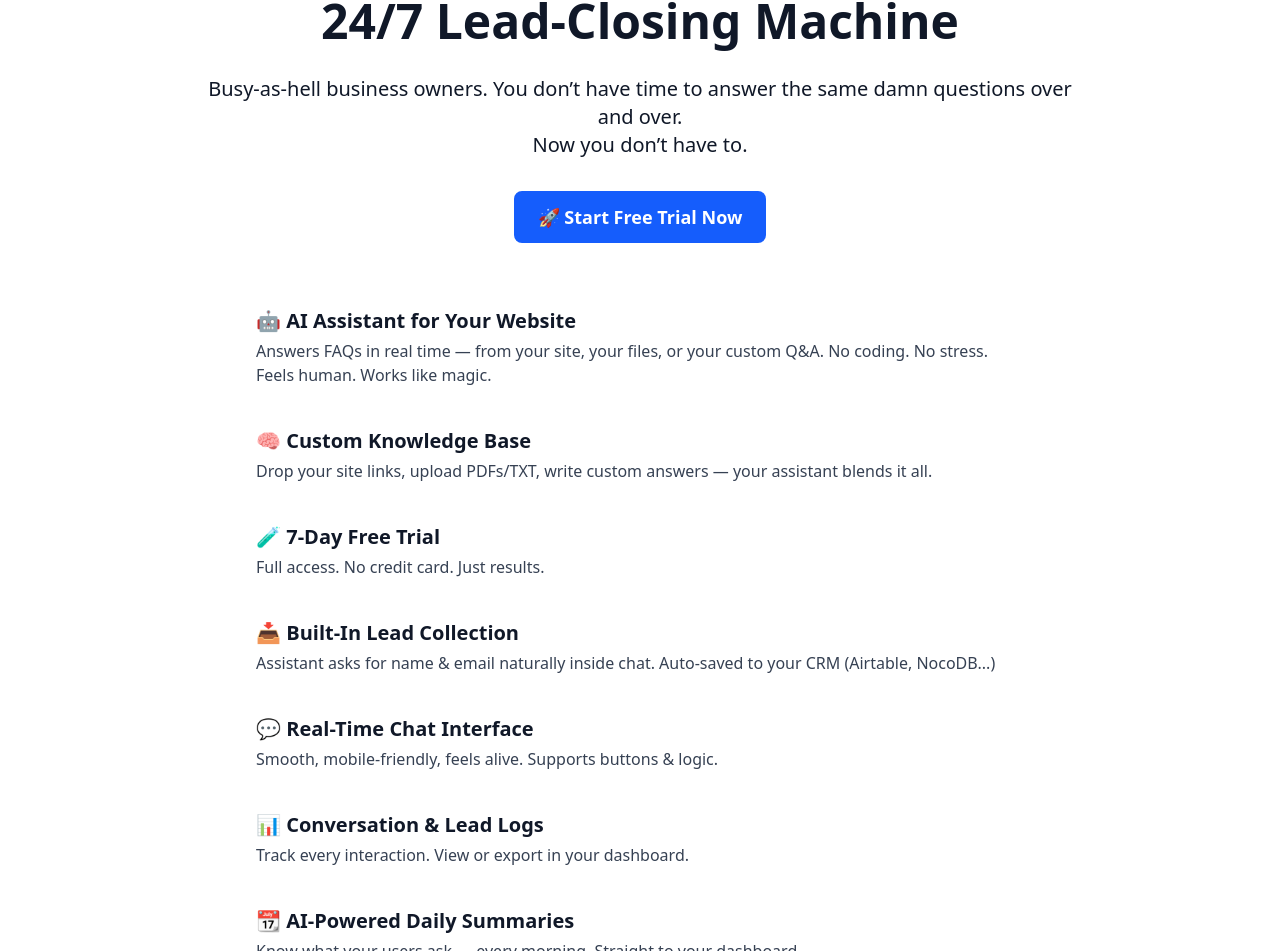
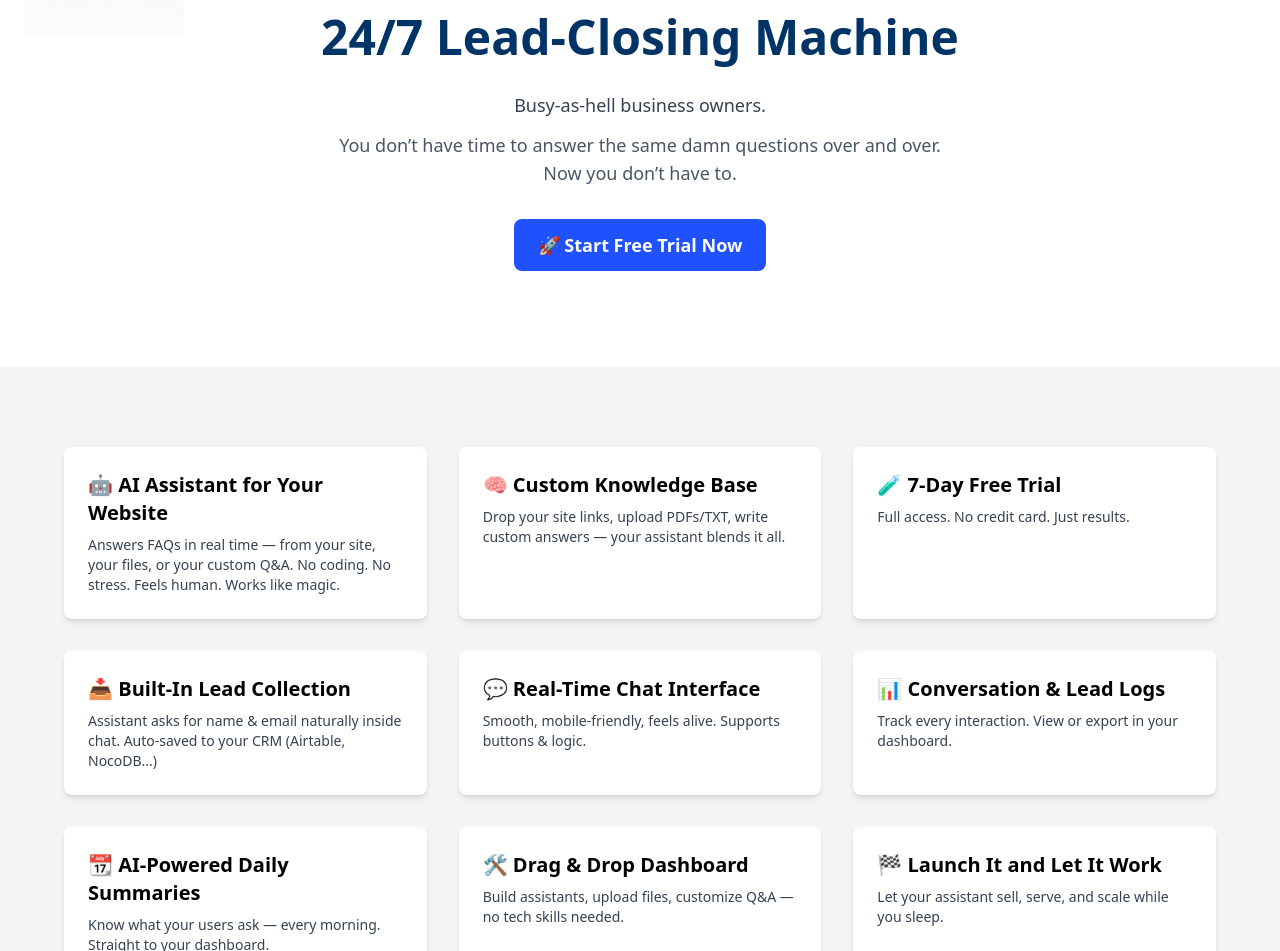
Before and after one commit to DhiatopG/ai-bot-builder, a Next.js app: page / in a window 1280 px wide. Shown: the part 149-1100 px from the top of the page. Built offline with nearby package versions, Linux system fonts and the light colour scheme.

Commit message:
Update homepage design and links

```diff
--- a/src/app/page.tsx
+++ b/src/app/page.tsx
@@ -1,53 +1,122 @@
-'use client';
+'use client'
+
+import Image from 'next/image'
+import Link from 'next/link'
 
 export default function HomePage() {
   return (
-    <main className="bg-white text-gray-900 px-6 py-12 sm:py-20">
-      <div className="max-w-4xl mx-auto text-center">
-        <h1 className="text-4xl sm:text-5xl font-bold mb-6 leading-tight">
-          Turn Your Website into a <br /> 24/7 Lead-Closing Machine
+    <div className="relative">
+      {/* Logo Top Left */}
+      <div className="absolute top-6 left-6">
+        <Image src="/logo.png" alt="In60second Logo" width={160} height={50} />
+      </div>
+
+      {/* Hero Section */}
+      <section className="text-center text-[#003366] py-24 px-6 bg-white">
+        <h1 className="text-4xl md:text-5xl font-bold font-poppins leading-tight mb-6">
+          Turn Your Website into a<br />24/7 Lead-Closing Machine
         </h1>
-        <p className="text-lg sm:text-xl mb-8">
-          Busy-as-hell business owners. You don’t have time to answer the same damn questions over and over.
-          <br /> Now you don’t have to.
+        <p className="text-lg font-medium text-gray-700 mb-3">
+          Busy-as-hell business owners.
         </p>
-        <a
+        <p className="text-lg text-gray-600 mb-8">
+          You don’t have time to answer the same damn questions over and over.<br />
+          Now you don’t have to.
+        </p>
+        <Link
           href="/login"
-          className="inline-block bg-blue-600 hover:bg-blue-700 text-white text-lg font-semibold px-6 py-3 rounded-lg transition"
+          className="bg-[#1F51FF] hover:bg-blue-700 text-white font-semibold text-lg py-3 px-6 rounded-lg transition inline-block"
         >
           🚀 Start Free Trial Now
-        </a>
-      </div>
+        </Link>
+      </section>
 
-      <div className="max-w-3xl mx-auto mt-16 grid gap-10 text-left">
-        <Feature title="🤖 AI Assistant for Your Website" description="Answers FAQs in real time — from your site, your files, or your custom Q&A. No coding. No stress. Feels human. Works like magic." />
-        <Feature title="🧠 Custom Knowledge Base" description="Drop your site links, upload PDFs/TXT, write custom answers — your assistant blends it all." />
-        <Feature title="🧪 7-Day Free Trial" description="Full access. No credit card. Just results." />
-        <Feature title="📥 Built-In Lead Collection" description="Assistant asks for name & email naturally inside chat. Auto-saved to your CRM (Airtable, NocoDB...)" />
-        <Feature title="💬 Real-Time Chat Interface" description="Smooth, mobile-friendly, feels alive. Supports buttons & logic." />
-        <Feature title="📊 Conversation & Lead Logs" description="Track every interaction. View or export in your dashboard." />
-        <Feature title="📆 AI-Powered Daily Summaries" description="Know what your users ask — every morning. Straight to your dashboard." />
-        <Feature title="🛠️ Drag & Drop Dashboard" description="Build assistants, upload files, customize Q&A — no tech skills needed." />
-        <Feature title="🏁 Launch It and Let It Work" description="Let your assistant sell, serve, and scale while you sleep." />
-      </div>
+      {/* Features Grid */}
+      <section className="bg-gray-100 py-20 px-6">
+        <div className="max-w-6xl mx-auto grid grid-cols-1 sm:grid-cols-2 lg:grid-cols-3 gap-8">
+          {[
+            {
+              icon: '🤖',
+              title: 'AI Assistant for Your Website',
+              desc: 'Answers FAQs in real time — from your site, your files, or your custom Q&A. No coding. No stress. Feels human. Works like magic.',
+            },
+            {
+              icon: '🧠',
+              title: 'Custom Knowledge Base',
+              desc: 'Drop your site links, upload PDFs/TXT, write custom answers — your assistant blends it all.',
+            },
+            {
+              icon: '🧪',
+              title: '7-Day Free Trial',
+              desc: 'Full access. No credit card. Just results.',
+            },
+            {
+              icon: '📥',
+              title: 'Built-In Lead Collection',
+              desc: 'Assistant asks for name & email naturally inside chat. Auto-saved to your CRM (Airtable, NocoDB...)',
+            },
+            {
+              icon: '💬',
+              title: 'Real-Time Chat Interface',
+              desc: 'Smooth, mobile-friendly, feels alive. Supports buttons & logic.',
+            },
+            {
+              icon: '📊',
+              title: 'Conversation & Lead Logs',
+              desc: 'Track every interaction. View or export in your dashboard.',
+            },
+            {
+              icon: '📆',
+              title: 'AI-Powered Daily Summaries',
+              desc: 'Know what your users ask — every morning. Straight to your dashboard.',
+            },
+            {
+              icon: '🛠️',
+              title: 'Drag & Drop Dashboard',
+              desc: 'Build assistants, upload files, customize Q&A — no tech skills needed.',
+            },
+            {
+              icon: '🏁',
+              title: 'Launch It and Let It Work',
+              desc: 'Let your assistant sell, serve, and scale while you sleep.',
+            },
+          ].map(({ icon, title, desc }, i) => (
+            <div key={i} className="bg-white p-6 rounded-lg shadow-md">
+              <h3 className="text-xl font-semibold mb-2">{icon} {title}</h3>
+              <p className="text-sm text-gray-700">{desc}</p>
+            </div>
+          ))}
+        </div>
+      </section>
 
-      <div className="text-center mt-20 text-sm text-gray-500">
-        <p>Trusted by Professionals Worldwide</p>
-        <p className="mt-2">&copy; 2025 In60second</p>
-        <div className="flex justify-center gap-4 mt-2">
-          <a href="/privacy" className="underline">Privacy Policy</a>
-          <a href="/terms" className="underline">Terms of Service</a>
-        </div>
-      </div>
-    </main>
-  );
+      {/* Trust Message */}
+      <section className="text-center py-16 bg-white">
+        <h2 className="text-3xl font-semibold text-[#003366] font-poppins">
+          Trusted by Professionals Worldwide
+        </h2>
+      </section>
+
+      {/* CTA Again */}
+      <section className="text-center py-16 bg-white">
+        <h2 className="text-3xl font-semibold text-[#003366] font-poppins mb-6">
+          Launch Your Assistant in In60second
+        </h2>
+        <Link
+          href="/login"
+          className="bg-[#00CFFF] hover:bg-blue-500 text-white font-semibold text-lg py-3 px-6 rounded-lg transition"
+        >
+          Launch Your Assistant Now — Free Trial
+        </Link>
+      </section>
+
+      {/* Footer (only links fixed) */}
+      <footer className="bg-[#003366] text-white text-center py-10">
+        <p>© 2025 In60second</p>
+        <p className="mt-2">
+          <Link href="/privacy" className="underline">Privacy Policy</Link> |{' '}
+          <Link href="/terms" className="underline">Terms of Service</Link>
+        </p>
+      </footer>
+    </div>
+  )
 }
-
-function Feature({ title, description }: { title: string; description: string }) {
-  return (
-    <div>
-      <h3 className="text-xl font-semibold mb-1">{title}</h3>
-      <p className="text-gray-700">{description}</p>
-    </div>
-  );
-}
--- /dev/null
+++ b/src/app/privacy/page.tsx
@@ -0,0 +1,16 @@
+export default function PrivacyPolicy() {
+  return (
+    <div className="max-w-3xl mx-auto px-6 py-20 text-gray-800">
+      <h1 className="text-3xl font-bold mb-6">Privacy Policy</h1>
+      <p className="mb-4">
+        At In60second, we respect your privacy and are committed to protecting your personal data. This policy explains how we handle your information when you use our services.
+      </p>
+      <p className="mb-4">
+        We collect basic information like your name and email to provide AI chatbot functionality and CRM integration. This data is securely stored and never sold.
+      </p>
+      <p className="mb-4">
+        If you have any questions or want your data removed, contact us at: <a href="mailto:support@in60second.net" className="text-blue-600 underline">support@in60second.net</a>
+      </p>
+    </div>
+  )
+}
--- /dev/null
+++ b/src/app/terms/page.tsx
@@ -0,0 +1,16 @@
+export default function TermsPage() {
+  return (
+    <div className="max-w-3xl mx-auto px-6 py-20 text-gray-800">
+      <h1 className="text-3xl font-bold mb-6">Terms of Service</h1>
+      <p className="mb-4">
+        By using In60second, you agree to our terms. We provide AI chatbot tools "as is" and are not liable for any misuse or data loss.
+      </p>
+      <p className="mb-4">
+        You may not resell, duplicate, or exploit our product without permission. We may suspend access if these terms are violated.
+      </p>
+      <p className="mb-4">
+        We may update these terms occasionally. Continued use means you accept the updated version.
+      </p>
+    </div>
+  )
+}
```
Also changed, not shown: public/logo.png (added).
